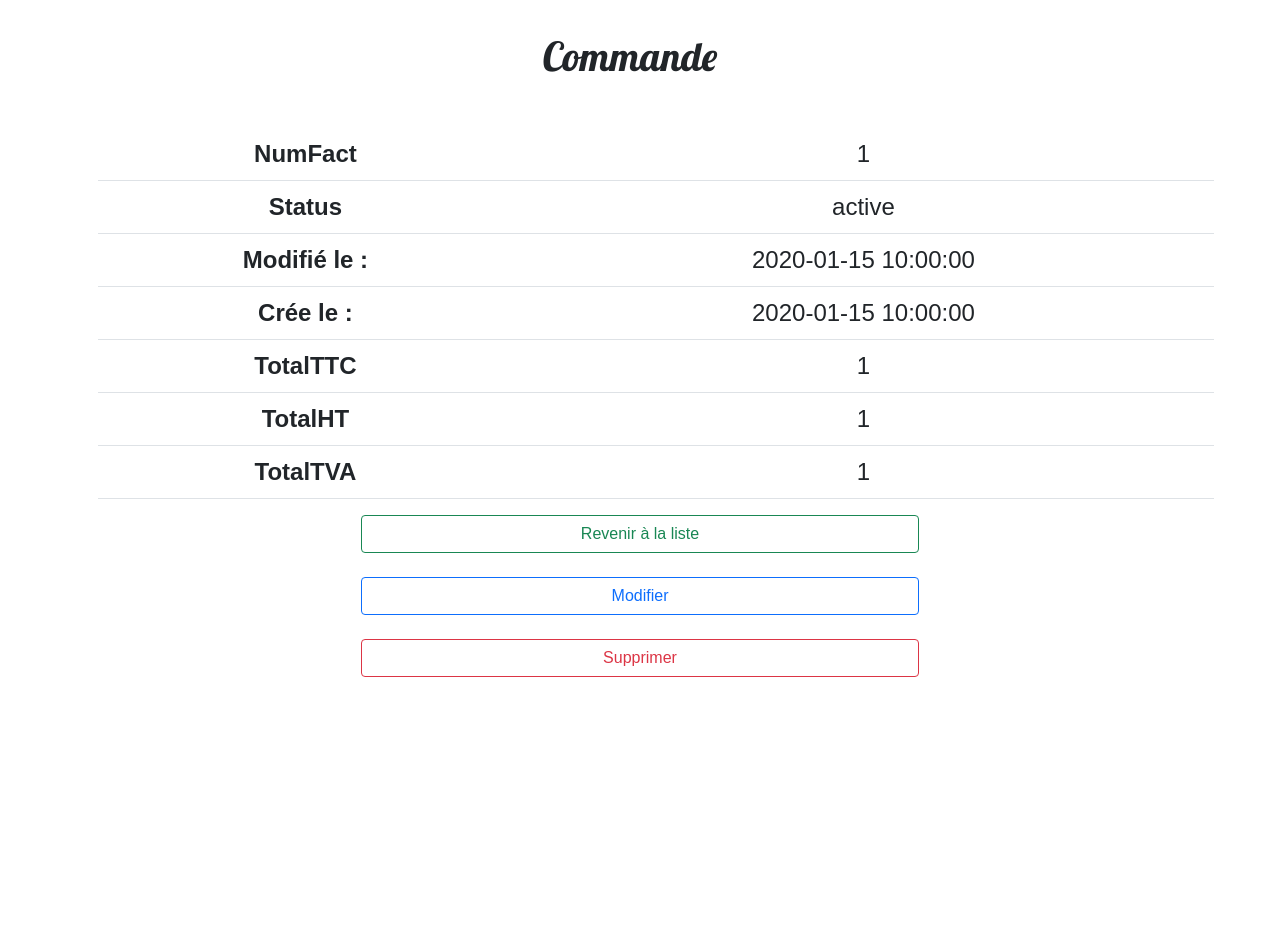
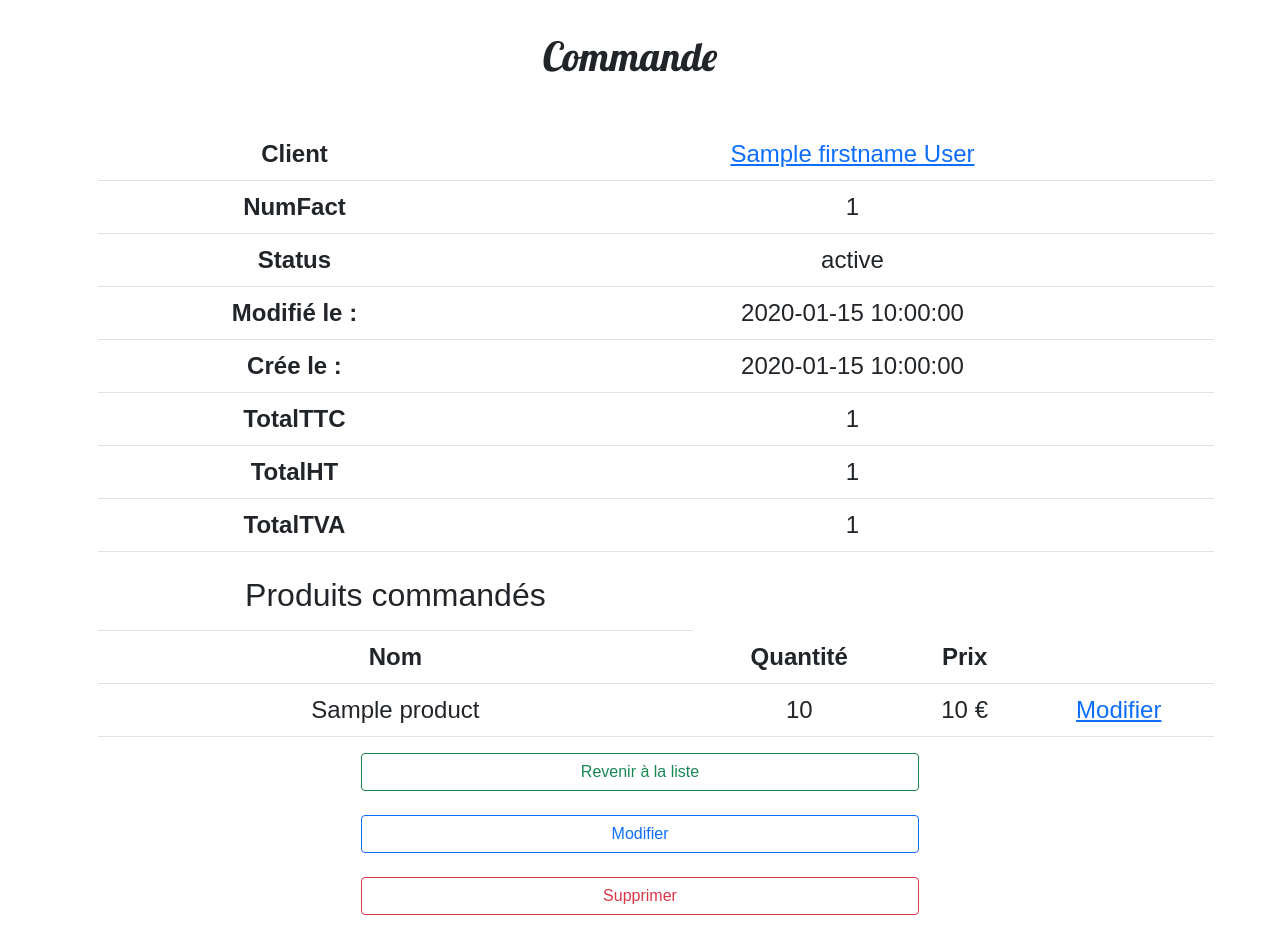
Before and after one commit to JustineStrescher/Lepotagerdesculsfouettes_back, a Symfony app: template templates/back/command/show.html.twig in a window 1280 px wide. Before the commit the page ends 677 px from the top, so only its background shows below. Run offline with Twig, Linux system fonts and the light colour scheme; the template is opened without the code that fills it: most values are stand-ins (such as "Sample title", 1, 10 or a date in 2020); some libraries are stand-ins or nearby versions; some web fonts are replaced.

Commit message:
add ordered product on command page

```diff
--- a/templates/back/command/show.html.twig
+++ b/templates/back/command/show.html.twig
@@ -7,7 +7,10 @@
 
     <table class="table">
         <tbody>
-
+            <tr>
+                <th>Client</th>
+                <td><a href="{{ path('back_user_show', {'id': command.user.id}) }}">{{ command.user.firstname }} {{ command.user.lastname }}</a></td>
+            </tr>
             <tr>
                 <th>NumFact</th>
                 <td>{{ command.numFact }}</td>
@@ -39,6 +42,30 @@
         </tbody>
     </table>
 
+    <table class="table">
+        <tbody>
+            <tr>
+                <td>
+                   <h2>Produits commandés</h2>
+                </td>
+            </tr>
+            <tr>
+                <th>Nom</th>
+                <th>Quantité</th>
+                <th>Prix</th>
+                <th></th>
+            </tr>
+            {% for productsCommand in command.productCommands %}
+            <tr>
+                <td>{{ productsCommand.product.name }}</td>
+                <td>{{ productsCommand.quantity }}</td>
+                <td>{{ productsCommand.unitPrice }} €</td>
+                <td><a href="{{ path('back_product_command_edit', {'id': productsCommand.id}) }}">Modifier</a></td>
+            </tr>
+            {% endfor %}
+        </tbody>
+    </table>
+
     <a type="button" class="btn btn-outline-success d-grid gap-2 col-6 mx-auto" href="{{ path('back_command_index') }}">Revenir à la liste</a></br>
 
     <a type="button" class="btn btn-outline-primary d-grid gap-2 col-6 mx-auto" href="{{ path('back_command_edit', {'id': command.id}) }}">Modifier</a></br>
```
